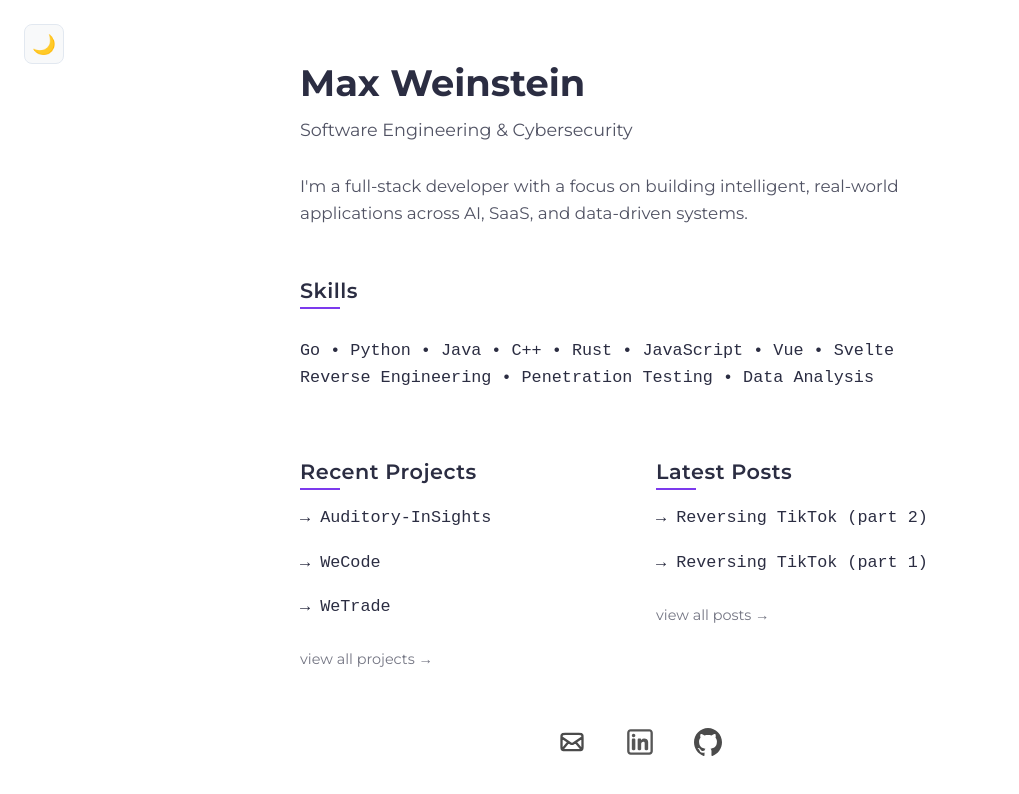
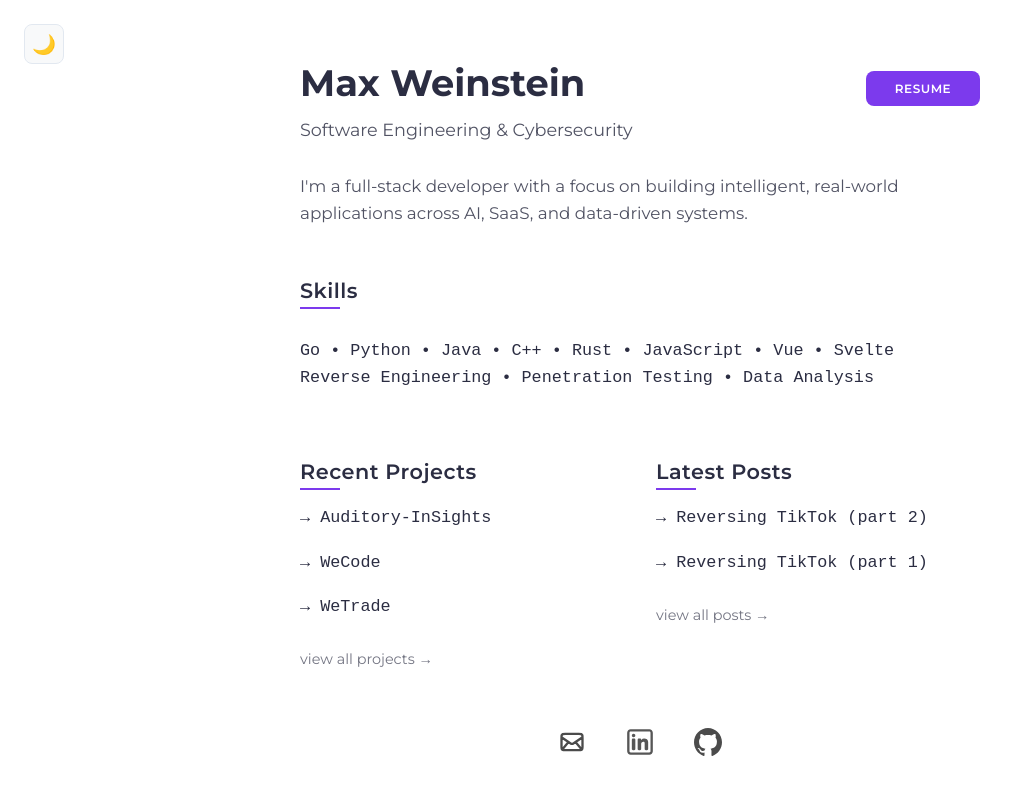
Before and after one commit to m-a-x-w/m-a-x-w.github.io, a Vue app: page / in a window 1280 px wide. Shown: the top 794 px of the page, without its empty margins (0-1019 px from the left). Built offline with nearby package versions, Linux system fonts and the light colour scheme.

Commit message:
add resume

```diff
--- a/src/views/Home.vue
+++ b/src/views/Home.vue
@@ -1,8 +1,15 @@
 <template>
   <div class="container">
     <main class="content">
-      <h1>Max Weinstein</h1>
-      <div class="subtitle">Software Engineering & Cybersecurity</div>
+      <div class="header-section">
+        <div class="title-container">
+          <h1>Max Weinstein</h1>
+          <div class="subtitle">Software Engineering & Cybersecurity</div>
+        </div>
+        <a href="/MaxWeinstein_resume.pdf" target="_blank" title="Resume" class="resume-link">
+          <span class="resume-text">RESUME</span>
+        </a>
+      </div>
 
       <div class="markdown-content">
         <p class="intro-text">
@@ -90,6 +97,18 @@ export default {
   line-height: 1.6;
 }
 
+.header-section {
+  display: flex;
+  justify-content: space-between;
+  align-items: center;
+  margin-bottom: 1.8rem;
+}
+
+.title-container {
+  display: flex;
+  flex-direction: column;
+}
+
 h1 {
   font-size: 2.3rem;
   margin-bottom: 0.5rem;
@@ -99,7 +118,6 @@ h1 {
 .subtitle {
   color: var(--text-secondary);
   font-size: 1.1rem;
-  margin-bottom: 1.8rem;
 }
 
 .section {
@@ -205,6 +223,36 @@ h2::after {
   filter: invert(var(--icon-invert));
 }
 
+.social-links a:hover img {
+  opacity: 1;
+}
+
+.resume-link {
+  display: flex;
+  align-items: center;
+  justify-content: center;
+  min-width: 90px;
+  height: 35px;
+  background: var(--primary);
+  color: white;
+  border-radius: 8px;
+  text-decoration: none;
+  font-size: 0.75rem;
+  font-weight: 600;
+  transition: all 0.3s ease;
+  letter-spacing: 0.5px;
+  padding: 0 12px;
+}
+
+.resume-link:hover {
+  background: var(--secondary);
+  transform: translateY(-2px);
+}
+
+.resume-text {
+  font-weight: 600;
+}
+
 .view-all {
   color: var(--text-secondary);
   text-decoration: none;
@@ -230,6 +278,17 @@ h2::after {
     padding: 1.5rem;
   }
 
+  .header-section {
+    flex-direction: column;
+    align-items: flex-start;
+    gap: 1rem;
+  }
+
+  .resume-link {
+    align-self: flex-end;
+    margin-top: -3.5rem;
+  }
+
   h1 {
     font-size: 2rem;
   }
```
Also changed, not shown: 1 other file (tests, documents, lock files or other folders).
